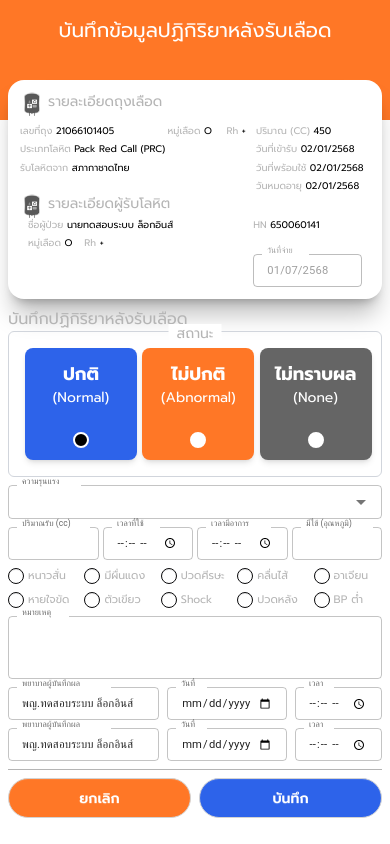
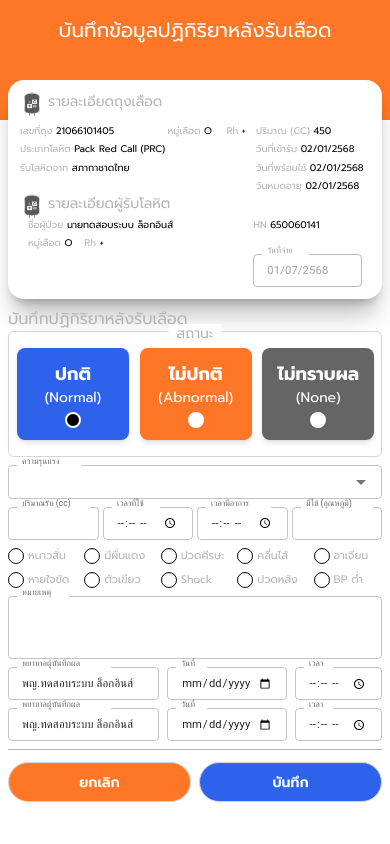
Before and after one commit to thanayut-m/Blood-Supply-System, a React (Vite) app in the folder client/: page /MobileBloodBankReaction in a window 390 px wide. Built offline with nearby package versions, Linux system fonts and the light colour scheme.

Commit message:
Improve MobileBloodBankReaction UI and navigation

```diff
--- a/client/src/components/Checkbox/RadioBox.tsx
+++ b/client/src/components/Checkbox/RadioBox.tsx
@@ -19,7 +19,7 @@ export const RadioBox = ({
 }: RadioCardProps) => {
     return (
         <div
-            className={`flex flex-col items-center text-white p-3 rounded-lg w-28 h-28 justify-between shadow-md cursor-pointer ${color}`}
+            className={`flex flex-col items-center text-white p-3 rounded-lg w-28 h-23 justify-between shadow-md cursor-pointer ${color}`}
             onClick={() => onChange(value)}
         >
             <div className="text-center">
--- a/client/src/pages/BloodBankGiveList/Mobile/MobileBloodBankReaction.tsx
+++ b/client/src/pages/BloodBankGiveList/Mobile/MobileBloodBankReaction.tsx
@@ -8,6 +8,7 @@ import { Inputs } from "../../../components/MUI/Inputs/Inputs";
 import { SymptomCheckboxGroup } from "./MobileBloodBankReaction/SymptomCheckboxGroup";
 import { RecorderInfoForm } from "./MobileBloodBankReaction/RecorderInfoForm";
 import { Buttons } from "../../../components/Buttons";
+import { useNavigate } from "react-router";
 
 interface FormData {
     symptom_severity: string;
@@ -35,7 +36,8 @@ interface FormData {
 }
 
 export const MobileBloodBankReaction = () => {
-    const { register, control, handleSubmit } = useForm<FormData>({});
+    const navigate = useNavigate();
+    const { register, reset, control, handleSubmit } = useForm<FormData>({});
     const [selectedValue, setSelectedValue] = useState('normal');
 
     const handleSave = (data: FormData) => {
@@ -70,10 +72,20 @@ export const MobileBloodBankReaction = () => {
                 }
             };
             console.log(data2);
+            reset();
         } catch (error) {
             console.log(error);
         }
     };
+
+    const handleOnClose = () => {
+        try {
+            navigate("/BloodBankGiveList")
+            reset();
+        } catch (error) {
+            console.log(error)
+        }
+    }
 
     return (
         <MobilePrivateLayout2>
@@ -137,8 +149,9 @@ export const MobileBloodBankReaction = () => {
                 </div>
                 <RecorderInfoForm register={register} />
                 <hr className="text-[#B5B5B5]" />
-                <div className="grid grid-cols-2 gap-2 ">
+                <div className="grid grid-cols-2 gap-2 py-1 ">
                     <Buttons
+                        onClick={handleOnClose}
                         className="bg-[#FF7726] text-white">
                         ยกเลิก
                     </Buttons>
--- a/client/src/pages/BloodBankGiveList/Mobile/MobileBloodBankReaction/ReactionStatusRadio.tsx
+++ b/client/src/pages/BloodBankGiveList/Mobile/MobileBloodBankReaction/ReactionStatusRadio.tsx
@@ -8,7 +8,7 @@ interface Props {
 }
 
 export const ReactionStatusRadio = ({ selectedValue, setSelectedValue }: Props) => (
-    <div className="relative border border-gray-300 rounded-md p-4 focus-within:ring-2 focus-within:ring-blue-500">
+    <div className="relative border border-gray-300 rounded-md py-4 px-2 focus-within:ring-2 focus-within:ring-blue-500">
         <label className="absolute -top-2 left-1/2 -translate-x-1/2 bg-white px-2 text-sm text-[#B5B5B5]">สถานะ</label>
         <div className="grid grid-cols-3 gap-3">
             <RadioBox
--- a/client/src/routers/AppRouters.tsx
+++ b/client/src/routers/AppRouters.tsx
@@ -7,12 +7,13 @@ import { MobileSignup } from "../auth/mobile/MobileSignup";
 import { MobileBloodBankGiveList } from "../pages/BloodBankGiveList/Mobile/MobileBloodBankGiveList";
 import { MobileSearch } from "../pages/search/Mobile/MobileSearch";
 import { MobileBloodBankGiveDetail } from "../pages/BloodBankGiveList/Mobile/MobileBloodBankGiveDetail";
+import { MobileBloodBankReaction } from "../pages/BloodBankGiveList/Mobile/MobileBloodBankReaction";
 
 //Desktop
 import { DesktopSignIn } from "../auth/desktop/DesktopSignIn";
 import { DesktopSignup } from "../auth/desktop/DesktopSignup";
 import { DesktopBloodBankGiveList } from "../pages/BloodBankGiveList/Desktop/DesktopBloodBankGiveList";
-import { MobileBloodBankReaction } from "../pages/BloodBankGiveList/Mobile/MobileBloodBankReaction";
+
 
 
 
```
